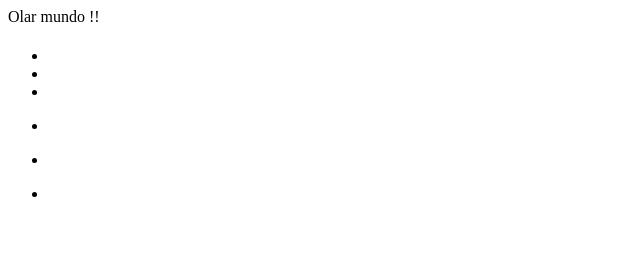
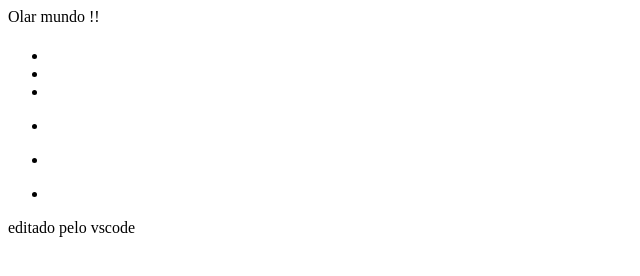
Before and after one commit to JohnKennedySilvaAlmeida/aulahoje, a plain HTML site: page index.html in a window 1280 px wide. Shown: the whole page, without its empty margins (0-640 px from the left). Drawn offline with Linux system fonts and the light colour scheme.

Commit message:
editei o arquivo VSCODE

```diff
--- a/index.html
+++ b/index.html
@@ -58,3 +58,6 @@
 </body>
 
 </html>
+
+
+editado pelo vscode
```
